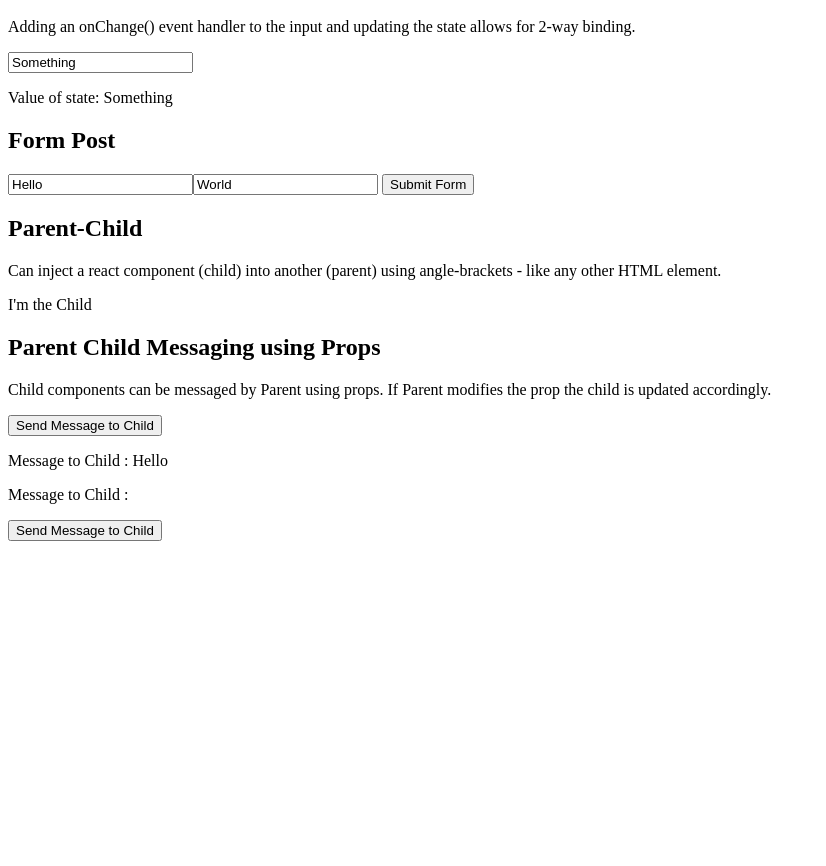
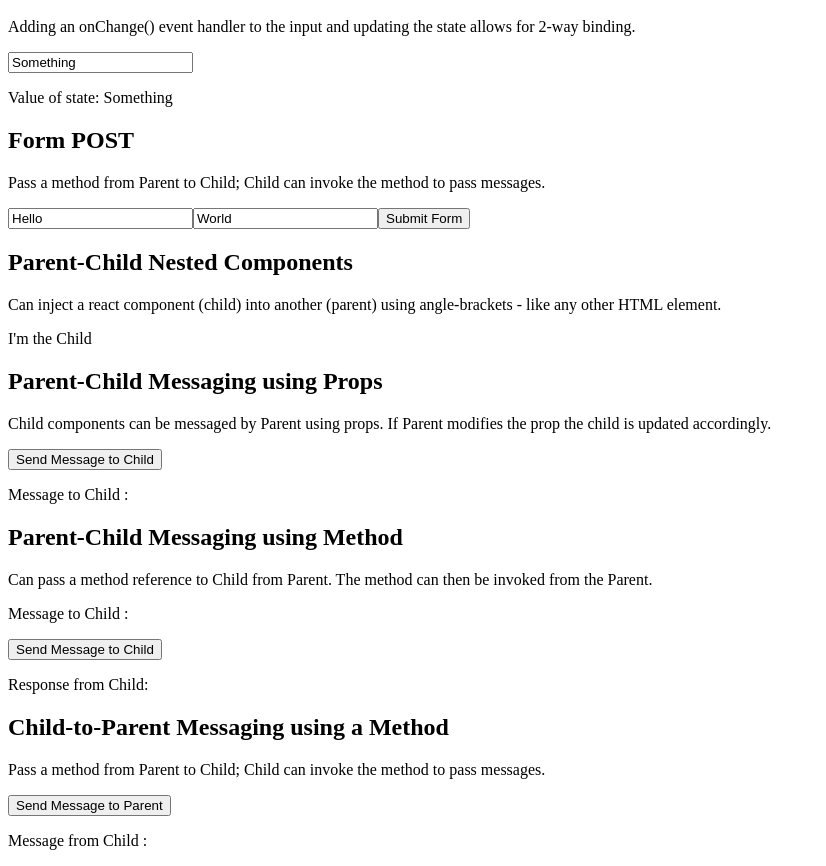
Before and after one commit to ScottVandervort/react-playground, a React (Create React App) app: page / in a window 1280 px wide. Shown: the part 289-1155 px from the top of the page, without its empty margins (0-826 px from the left). Before the commit the page ends 838 px from the top, so only its background shows below. Built offline with nearby package versions, Linux system fonts and the light colour scheme.

Commit message:
Added some more examples.

```diff
--- a/src/App.js
+++ b/src/App.js
@@ -6,6 +6,7 @@ import TwoWayBinding from './Components/TwoWayBinding';
 import ParentChild from './Components/ParentChild';
 import ParentChildMessagingProps from './Components/ParentChildMessagingProps';
 import ParentChildMessagingMethod from './Components/ParentChildMessagingMethod';
+import ChildParentMessagingMethod from './Components/ChildParentMessagingMethod';
 //import logo from './logo.svg';
 //import './App.css';
 
@@ -30,6 +31,7 @@ class App extends Component {
         <ParentChild/>
         <ParentChildMessagingProps/>
         <ParentChildMessagingMethod/>
+        <ChildParentMessagingMethod/>
       </div>
     );
   }
--- /dev/null
+++ b/src/Components/ChildParentMessagingMethod.js
@@ -0,0 +1,45 @@
+import React from 'react';
+import Utilities from "../Utilities";
+
+class ChildParentMessagingMethod extends React.Component {
+
+    constructor(props) {
+        super(props);
+
+        /* Cannot use state in render() until declared. */
+        this.state = {  messageFromChild : "" };
+    }
+
+    onMessageReceived ( msg ) {
+        this.setState({"messageFromChild" : msg});
+    };
+
+    render() {
+        return (
+            <div>
+                {/* Use arrow syntax to preserve scope; otherwise when onMessageReceived() is invoked it won't be in the context of ChildParentMessagingMethod */}
+                <h2>Child-to-Parent Messaging using a Method</h2>
+                <p>Pass a method from Parent to Child; Child can invoke the method to pass messages.</p>
+                <ChildParentMessagingMethodChild messageParentFunc={(msg) => this.onMessageReceived(msg)}/>
+                <p>Message from Child : { this.state.messageFromChild }</p>
+            </div>
+        );
+    }
+}
+
+class ChildParentMessagingMethodChild extends React.Component {
+
+    handleClick (e) {
+        this.props.messageParentFunc(Utilities.generateRandomString());
+    }
+
+    render() {
+        return (
+            <div>
+                <button onClick={(e) => this.handleClick(e)}>Send Message to Parent</button>
+            </div>
+        );
+    }
+}
+
+export default ChildParentMessagingMethod;
--- a/src/Components/FormPost.js
+++ b/src/Components/FormPost.js
@@ -5,9 +5,6 @@ class FormPost extends React.Component {
       super(props);
       this.state = {  firstName : "Hello",
                       lastName  : "World" };
-
-      this.handleChange = this.handleChange.bind(this);
-      this.handleSubmit = this.handleSubmit.bind(this);
     }
 
     handleChange(event) {
@@ -27,10 +24,13 @@ class FormPost extends React.Component {
     render() {
       return (
         <div>
-          <h2>Form Post</h2>
-          <form onSubmit={this.handleSubmit}>
-            <input name="firstName" placeholder="First Name" type="text" value={this.state.firstName} onChange={this.handleChange} />
-            <input name="lastName" placeholder="Last Name" type="text" value={this.state.lastName} onChange={this.handleChange} />                     <input type="submit" value="Submit Form" />
+          <h2>Form POST</h2>
+          <p>Pass a method from Parent to Child; Child can invoke the method to pass messages.</p>
+          {/* Use arrow syntax to preserve scope; otherwise when onSubmit(), etc... is invoked it won't be in the right context. */}
+          <form onSubmit={(e) => this.handleSubmit(e)}>
+            <input name="firstName" placeholder="First Name" type="text" value={this.state.firstName} onChange={(e) => this.handleChange(e)} />
+            <input name="lastName" placeholder="Last Name" type="text" value={this.state.lastName} onChange={(e) => this.handleChange(e)} />
+            <input type="submit" value="Submit Form" />
           </form>
          </div>
       );
--- a/src/Components/OneWayBinding.js
+++ b/src/Components/OneWayBinding.js
@@ -13,7 +13,7 @@ class OneWayBinding extends React.Component {
     render() {
       return (
         <div>
-          <h2>One Way Binding</h2>
+          <h2>One-Way Binding</h2>
            <p>Without an onChange() event on the input the field becomes read-only; If the state changes the input is refreshed. Changes to the input however do not update the state.</p>
           <input name="myField" type="text" value={this.state.myValue} />
           <button onClick={(e) => this.handleClick(e)}>Change State</button>
--- a/src/Components/ParentChild.js
+++ b/src/Components/ParentChild.js
@@ -5,7 +5,7 @@ class ParentChild extends React.Component {
     render() {
       return (
         <div>
-          <h2>Parent-Child</h2>
+          <h2>Parent-Child Nested Components</h2>
           <p>Can inject a react component (child) into another (parent) using angle-brackets - like any other HTML element.</p>
           <ParentChildChild/>
         </div>
--- a/src/Components/ParentChildMessagingMethod.js
+++ b/src/Components/ParentChildMessagingMethod.js
@@ -1,33 +1,31 @@
-/* TODO:
-    - What if I call method on child? Is parent invoked?
-    - When parent calls method on child is it notified?
-    - What about grand children?
-*/
-
 import React from 'react';
+import Utilities from "../Utilities";
 
 class ParentChildMessagingMethod extends React.Component {
 
     constructor(props) {
         super(props);
-        this.messages = [ "Hello", "Mars", "foo", "bar" ];
-        this.messageIndex = 0;
+
+        this.state = {  "responseFromChild" : "" };
     }
 
-    handleClick (e) {
+    onSendMessageToChild (e) {
 
-        this.messageIndex++;
-        if (this.messageIndex >= this.messages.length)
-            this.messageIndex = 0;
+        // Call messageFromParent() on Child.
+        var responseFromChild = this.childComponent.messageFromParent(Utilities.generateRandomString());
 
-        this.childComponent.sendMessage(this.messages[this.messageIndex]);
+        this.setState({"responseFromChild" : responseFromChild});
     }
 
     render() {
         return (
             <div>
+                <h2>Parent-Child Messaging using Method</h2>
+                <p>Can pass a method reference to Child from Parent. The method can then be invoked from the Parent.</p>
+                { /* Get a reference to the Child Component. */}
                 <ParentChildMessagingMethodChild ref={ childComponent => { this.childComponent = childComponent; }}/>
-                <button onClick={(e) => this.handleClick(e)}>Send Message to Child</button>
+                <button onClick={(e) => this.onSendMessageToChild(e)}>Send Message to Child</button>
+                <p>Response from Child:{this.state.responseFromChild}</p>
             </div>
         );
     }
@@ -37,20 +35,21 @@ class ParentChildMessagingMethodChild extends React.Component {
 
     constructor(props) {
         super(props);
-        this.state = {  myValue : "" };
+        this.state = {  messageFromParent : "" };
       }
 
     render() {
         return (
             <div>
-                <p>Message to Child : {this.state.myValue} </p>
+                <p>Message to Child : {this.state.messageFromParent} </p>
             </div>
         );
     }
 
-    sendMessage ( message ) {
-        this.setState({"myValue" : message});
-        return "Hello Parent!";
+    // This method is invoked by the Parent Component.
+    messageFromParent ( message ) {
+        this.setState({"messageFromParent" : message});
+        return "Hello " + message;
     }
 }
 
--- a/src/Components/ParentChildMessagingProps.js
+++ b/src/Components/ParentChildMessagingProps.js
@@ -1,29 +1,24 @@
 import React from 'react';
+import Utilities from "../Utilities";
 
 class ParentChildMessagingProps extends React.Component {
 
     constructor(props) {
         super(props);
-        this.messages = [ "Hello", "Mars", "foo", "bar" ];
-        this.messageIndex = 0;
-        this.state = { "message" : this.messages[this.messageIndex] };
+
+        this.state = { "message" : "" };
       }
 
-    handleClick (e) {
-
-        this.messageIndex++;
-        if (this.messageIndex >= this.messages.length)
-            this.messageIndex = 0;
-
-        this.setState({"message" : this.messages[this.messageIndex]});
+      onSendMessageClick (e) {
+        this.setState({"message" : Utilities.generateRandomString()});
     }
 
     render() {
         return (
             <div>
-                <h2>Parent Child Messaging using Props</h2>
+                <h2>Parent-Child Messaging using Props</h2>
                 <p>Child components can be messaged by Parent using props. If Parent modifies the prop the child is updated accordingly.</p>
-                <button onClick={(e) => this.handleClick(e)}>Send Message to Child</button>
+                <button onClick={(e) => this.onSendMessageClick(e)}>Send Message to Child</button>
                 <ParentChildMessagingPropsChild message={this.state.message}/>
             </div>
         );
--- /dev/null
+++ b/src/Utilities.js
@@ -0,0 +1,13 @@
+class Utilities {
+
+    // Generates a random string for testing.
+    static generateRandomString () {
+
+        var messages = [ "Hello", "Mars", "foo", "bar", "Merry", "Christmas", "Happy", "Sad", "Say", "Anything" ],
+            index = Math.floor(Math.random() * Math.floor(messages.length));
+
+        return messages[index];
+    }
+}
+
+export default Utilities;
```
Also changed, not shown: notes.txt.
